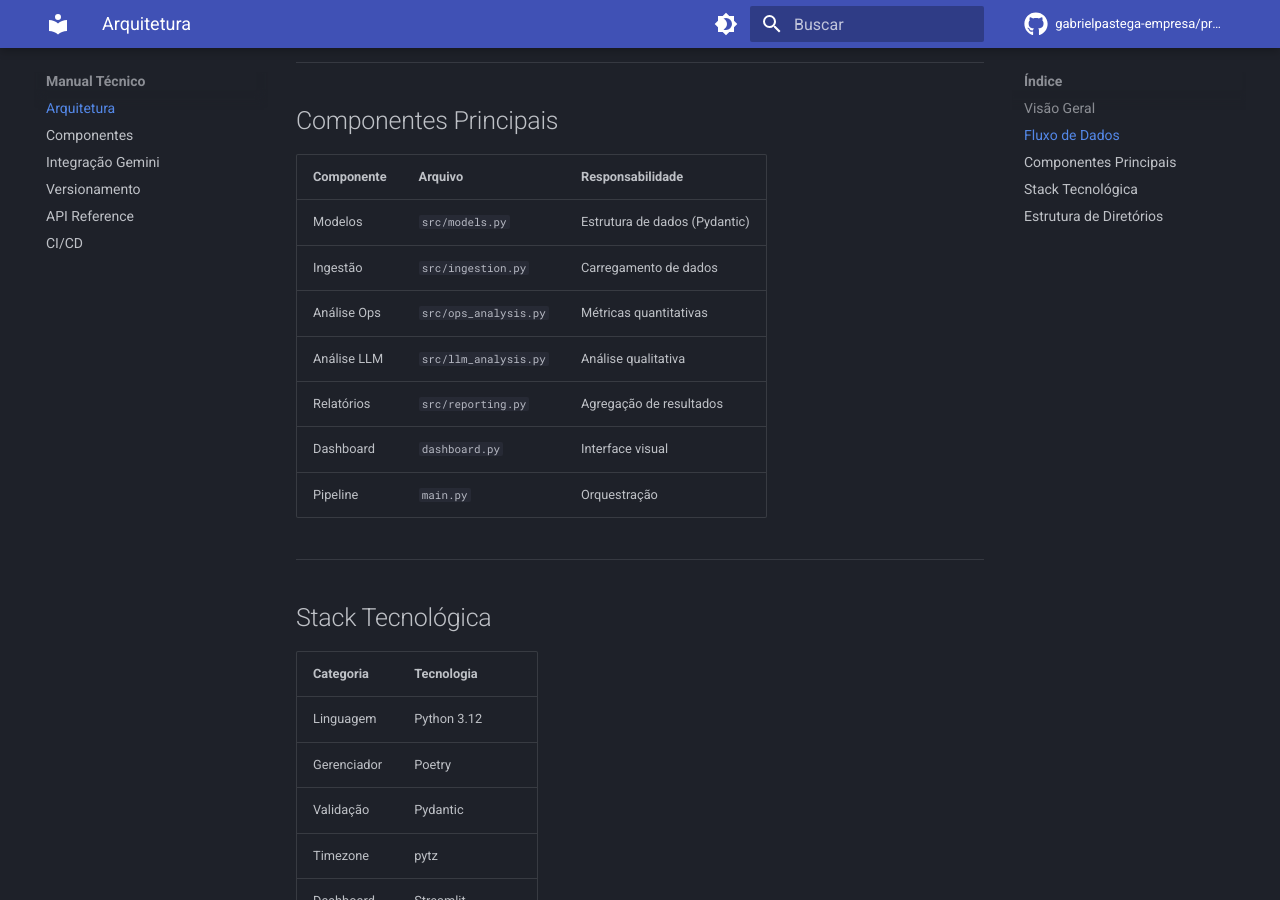
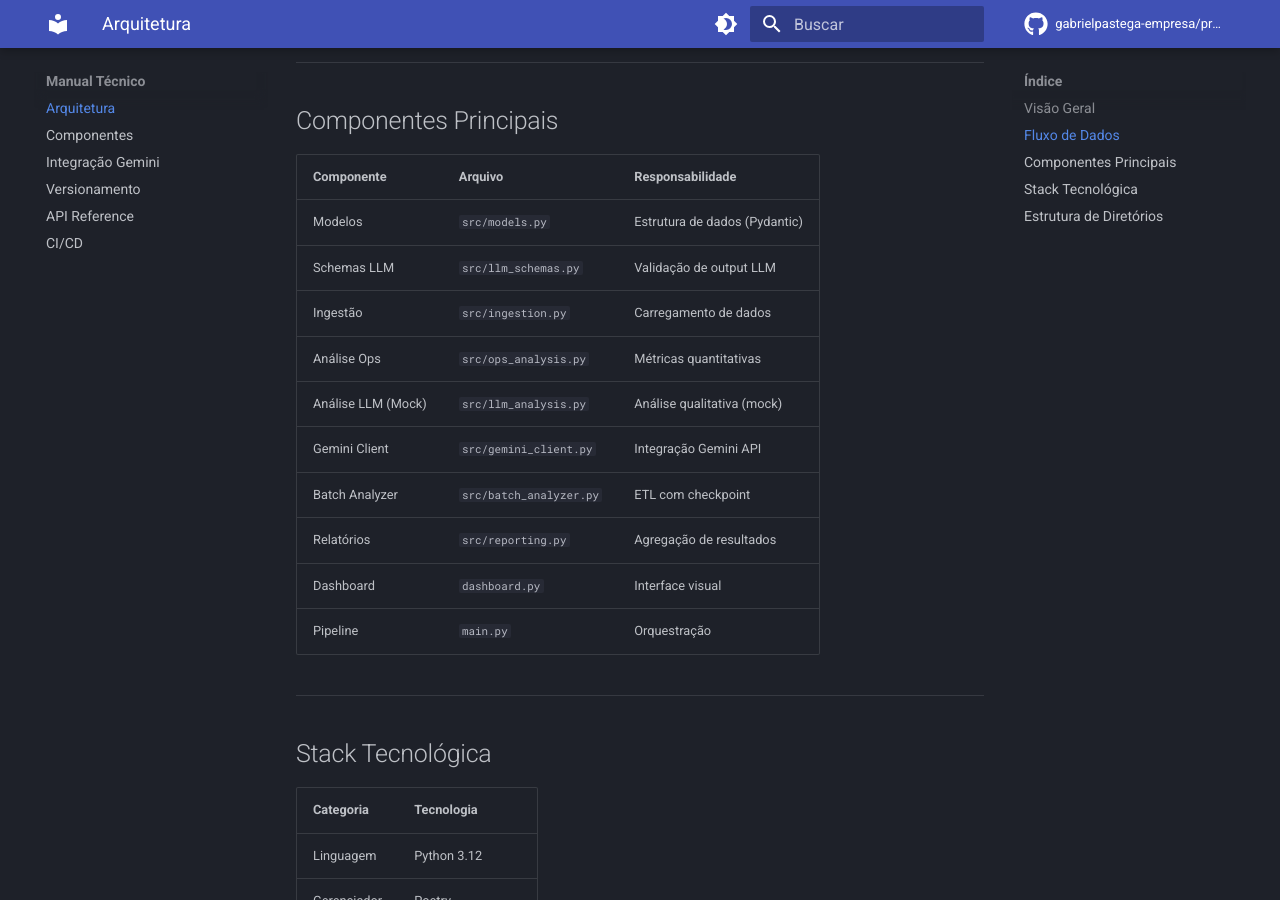
Before and after one commit to gabrielpastega-bcmed/projeto_analise_SDR, an MkDocs documentation site: the page built from docs/technical/architecture.md, in a window 1280 px wide and 900 px high, scrolled down 1453 px. Built offline with MkDocs 1.6.1 and Material for MkDocs 9.7.7, drawn with Linux system fonts in a browser that asks for light colours; comment, search, counter and statistics services are not loaded.

```diff
--- a/docs/technical/architecture.md
+++ b/docs/technical/architecture.md
@@ -41,9 +41,12 @@ flowchart TD
 | Componente | Arquivo | Responsabilidade |
 |------------|---------|------------------|
 | Modelos | `src/models.py` | Estrutura de dados (Pydantic) |
+| Schemas LLM | `src/llm_schemas.py` | Validação de output LLM |
 | Ingestão | `src/ingestion.py` | Carregamento de dados |
 | Análise Ops | `src/ops_analysis.py` | Métricas quantitativas |
-| Análise LLM | `src/llm_analysis.py` | Análise qualitativa |
+| Análise LLM (Mock) | `src/llm_analysis.py` | Análise qualitativa (mock) |
+| Gemini Client | `src/gemini_client.py` | Integração Gemini API |
+| Batch Analyzer | `src/batch_analyzer.py` | ETL com checkpoint |
 | Relatórios | `src/reporting.py` | Agregação de resultados |
 | Dashboard | `dashboard.py` | Interface visual |
 | Pipeline | `main.py` | Orquestração |
```
Also changed, not shown: README.md (+5 -2 lines), docs/project_status.md (added, +32 -0 lines).
